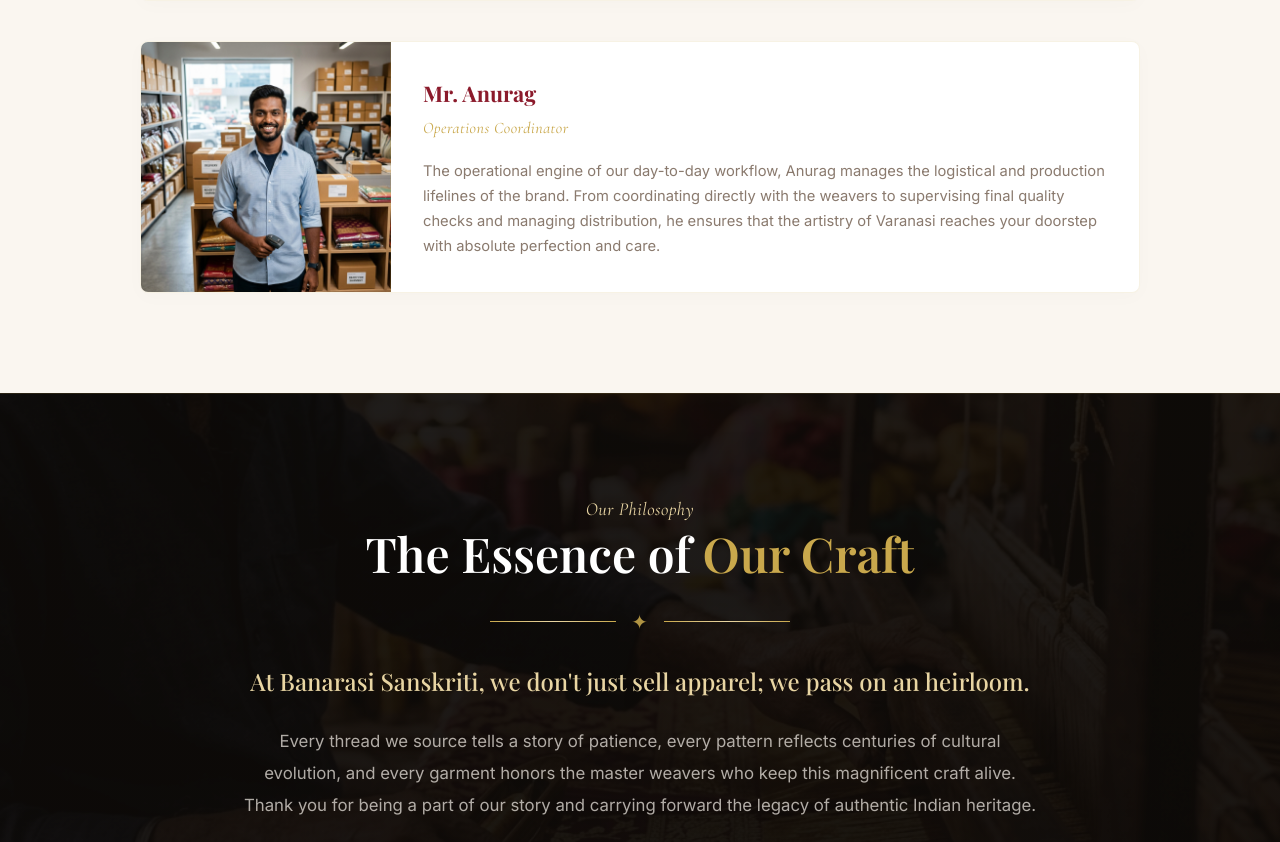
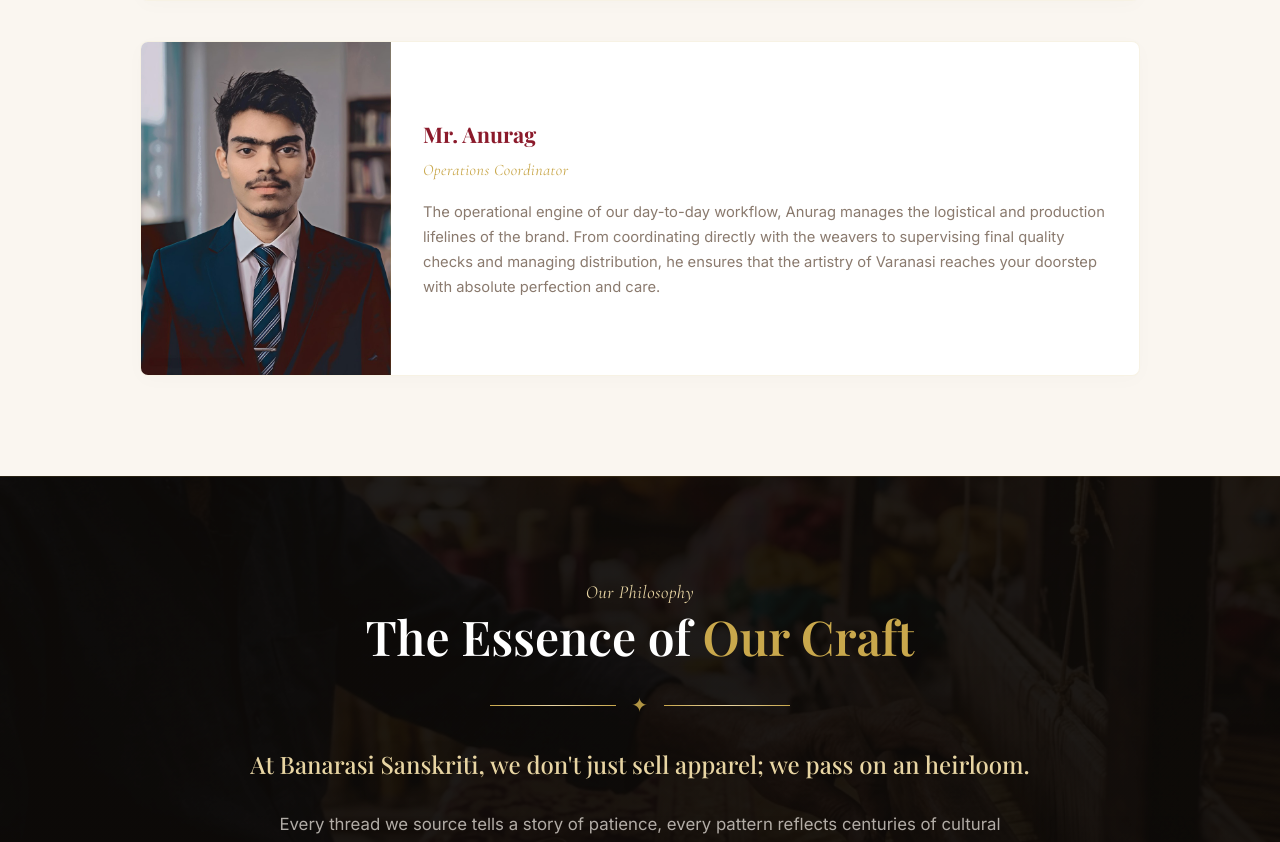
Before and after one commit to ParasJagtap/fashionstore, a website: page index.html in a window 1280 px wide. Shown: the part 8498-9340 px from the top of the page. Drawn offline with nearby package versions, Linux system fonts and the light colour scheme; a web font is replaced by a local one.

Commit message:
Update Anurag portrait with real photo

```diff
--- a/index.html
+++ b/index.html
@@ -396,7 +396,7 @@
         <!-- Team Member 4 -->
         <div class="team-card reveal">
           <div class="team-image-wrap">
-            <img src="assets/images/team/anurag.png" alt="Mr. Anurag" loading="lazy">
+            <img src="assets/images/team/anurag.jpg" alt="Mr. Anurag" loading="lazy">
           </div>
           <div class="team-info">
             <h3 class="team-name">Mr. Anurag</h3>
```
Also changed, not shown: assets/images/team/anurag.jpg (added), assets/images/team/anurag.png (deleted).
